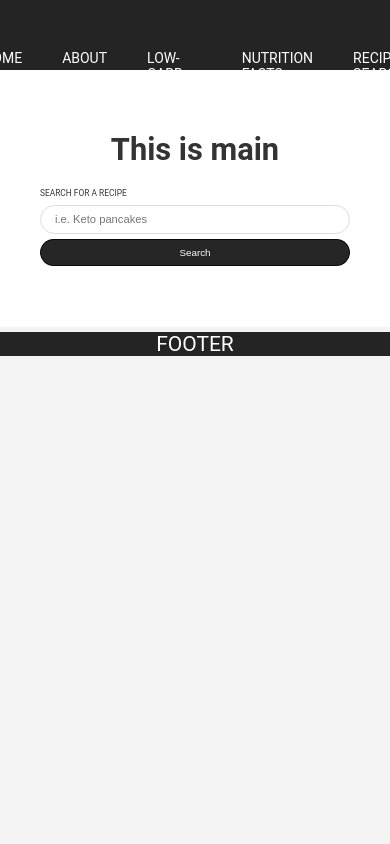
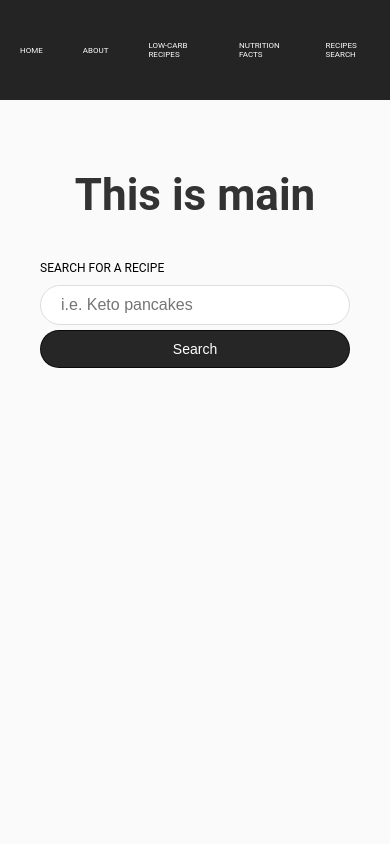
Before and after one commit to iridescenz/recipe-search, a React (Create React App) app: page / in a window 390 px wide. Shown: the top 844 px of the page. Built offline with nearby package versions, Linux system fonts and the light colour scheme.

Commit message:
css upd responsive and footer sticks to the bottom finally)

```diff
--- a/src/components/Card.js
+++ b/src/components/Card.js
@@ -1,5 +1,5 @@
 import React from 'react';
-import { AiFillCaretDown } from 'react-icons/ai'
+import { BsCaretDown } from 'react-icons/bs'
 
 const Card = ({
     label,
@@ -9,13 +9,11 @@ const Card = ({
 }) => {
     return (
         <div className='card'>
-            <p className='label'>{label}</p>
+            <a href={url} className='label'>{label}</a>
              <img src={image} alt={label} />
              <br/>
-            <div className='carret'> <AiFillCaretDown /> </div>
+            <div className='caret'> <BsCaretDown /> </div>
              <ul className='ingr'>{ingredientLines}</ul>
-             <br />
-             <a className='url' href={url} > {label}</a>
             <hr/>
         </div>
     )
--- a/src/components/RecipeSearch.js
+++ b/src/components/RecipeSearch.js
@@ -8,7 +8,7 @@ const RecipeSearch = () => {
     const searchRecipe =  (e) => {
         e.preventDefault();
         const apiId = `a6975102&app_key=3e6a54f8480af0f1dfb6d7dc3c5cb3cd`
-        const res = axios.get(`https://api.edamam.com/search?q=${query}&app_id=${apiId}&from=0&to=30&ingr=10`)
+        const res = axios.get(`https://api.edamam.com/search?q=${query}&app_id=${apiId}&from=0&to=100&ingr=10`)
         .then(res => setData(res.data))
         .catch(er => console.log(er))
         setQuery('')
--- a/src/index.css
+++ b/src/index.css
@@ -6,8 +6,21 @@ html {
 }
 
 @media (max-width: 500px) {
-  html {
-    font-size: 7px
+  .card {
+    font-size: 10px
+  }
+  .site-header > div {
+    font-size: 8px;
+  }
+  footer.site-footer > div{
+    font-size: 7px;
+  }
+  .container {
+    height: 100vh;
+  }
+  .app {
+    width: 100vh;
+    overflow-x:hidden;
   }
 }
  @media (min-width: 1400px) {
@@ -32,8 +45,9 @@ small {
 
 .container {
   padding: 40px;
-  background-color: white;
+  background-color: rgb(250, 250, 250);
   grid-area: main;
+  min-height: 100vh;
 }
 
 .title {
@@ -51,7 +65,10 @@ small {
 .label {
   font-size: 1.2rem;
   margin-bottom: 1rem;
+  margin-top: 1rem;
   text-transform: uppercase;
+  color: black;
+  text-decoration: none;
 }
 
 .input {
@@ -79,7 +96,7 @@ small {
 
 .button:hover {
   background-color: rgb(53, 158, 85);
-  border: 1px solid mediumseagreen;
+  border: 1px solid gold;
 }
 
 .input {
@@ -89,12 +106,13 @@ small {
 .site-header {
   display: flex;
   flex-direction: row;
-  padding: 40px;
   background-color: rgba(0,0,0,0.85);
   color: white;
   font-size: 2rem;
+  align-items: center;
   justify-content: center;
   grid-area: header;
+  min-height: 4rem;
 
 }
 .site-header  > div {
@@ -103,17 +121,20 @@ small {
   justify-content: center;
   cursor: pointer;
 }
-.site-footer {
-  display: block;
-  width: 100%;
-  place-self: center;
+footer.site-footer {
+  display: flex;
+  flex-direction: row;
   background-color: rgba(0,0,0,0.85);
   color: white;
+  font-size: 2rem;
+  align-items: center;
+  justify-content: center;
   grid-area: footer;
+ min-height: 2rem;
+  width:100%;
+
 }
-.site-footer > div {
-  font-size: 3rem;
-  text-align: center;
+footer.site-footer > div {
   text-transform: uppercase;
 }
 
@@ -130,8 +151,11 @@ small {
   margin-top: 3rem;
   column-gap: 4rem;
   row-gap: 3rem;
+  padding-left: 1rem;
+  padding-right: 1rem;
   display: grid;
-  grid-template-columns: repeat( auto-fit, minmax(27rem, 1fr) );
+
+  grid-template-columns: repeat( auto-fit, minmax(30rem, 1fr) );
 }
 .ingr {
 font-size: 1,5rem;
@@ -140,10 +164,10 @@ font-size: 1,5rem;
 img {
   height: 24rem;
   width: auto;
+
 }
 
 .app {
-  height: 100%;
   width: 100%;
   display: grid;
   grid-template-areas:
@@ -153,3 +177,11 @@ img {
   grid-template-rows: 10rem auto 5rem;
   grid-template-columns: 100%;
 }
+
+.caret {
+  font-size: 3rem;
+  margin-top: 1rem;
+  margin-bottom: 1rem;
+  cursor: pointer;
+
+}
```
